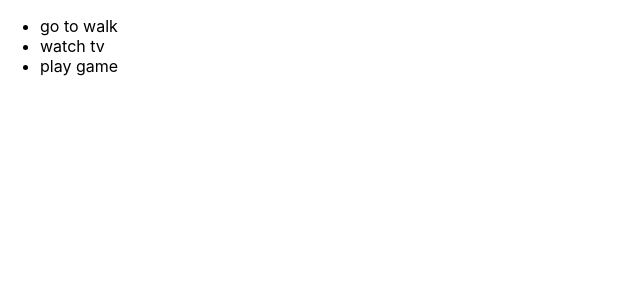
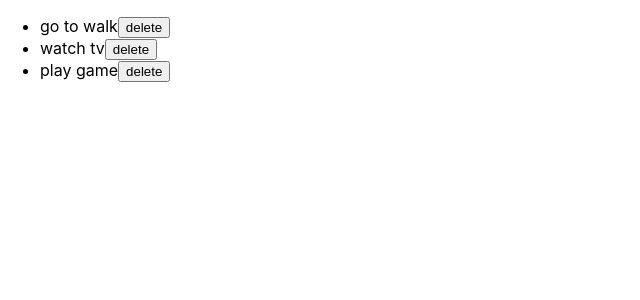
Before and after one commit to Plohishka/my-app, a React (Create React App) app: page / in a window 1280 px wide. Shown: the top 300 px of the page, without its empty margins (0-640 px from the left). Built offline with nearby package versions, Linux system fonts and the light colour scheme.

Commit message:
Home work TodoList

```diff
--- a/src/components/App/App.js
+++ b/src/components/App/App.js
@@ -1,6 +1,6 @@
 import React, {useState} from 'react';
 import './App.css';
-import Text from '../Text/Text';
+import Text from '../TodoList/TodoList';
 import Greeting from '../Greeting/Greeting';
 
 function App() {
--- a/src/components/Text/Text.js
+++ /dev/null
@@ -1,34 +0,0 @@
-import React, { useState } from 'react';
-
-
-function Text() {
-
-   const arr = [
-        {
-            id: '1',
-            text: 'go to walk'
-        },
-        {
-            id: '2',
-            text: 'watch tv'
-        },
-        {
-            id: '3',
-            text: 'play game'
-        }
-    ]
-
-    const [notes, setNotes] = useState(arr);
-
-    function addLi() {
-        return arr.map((note) => <li key={note.id}>{note.text}</li>);
-    }
-
-    return <ul>
-        {addLi()}
-    </ul>
-
-
-}
-
-export default Text;
--- /dev/null
+++ b/src/components/TodoList/TodoList.js
@@ -0,0 +1,47 @@
+import React, { useState } from 'react';
+
+
+function TodoList() {
+
+   const arr = [
+        {
+            id: '1',
+            text: 'go to walk'
+        },
+        {
+            id: '2',
+            text: 'watch tv'
+        },
+        {
+            id: '3',
+            text: 'play game'
+        }
+    ]
+
+    const [notes, setNotes] = useState(arr);
+
+    function remove(id) {
+        setNotes(notes.filter((note) => {
+            return note.id !== id;
+        }))
+    }
+
+
+        const res =  notes.map((note) => <li key={note.id}>
+            <span>{note.text}</span>
+        <button onClick={() => remove(note.id)}>
+            delete
+        </button>
+        </li>);
+
+
+
+    return <ul>
+        {res}
+
+    </ul>
+
+
+}
+
+export default TodoList;
--- a/src/index.js
+++ b/src/index.js
@@ -3,7 +3,7 @@ import ReactDOM from 'react-dom/client';
 import './index.css';
 import App from './components/App/App'
 import Greeting from './components/Greeting/Greeting';
-import Text from '../src/components/Text/Text';
+import Text from './components/TodoList/TodoList';
 import reportWebVitals from './reportWebVitals';
 
 const root = ReactDOM.createRoot(document.getElementById('root'));
```
